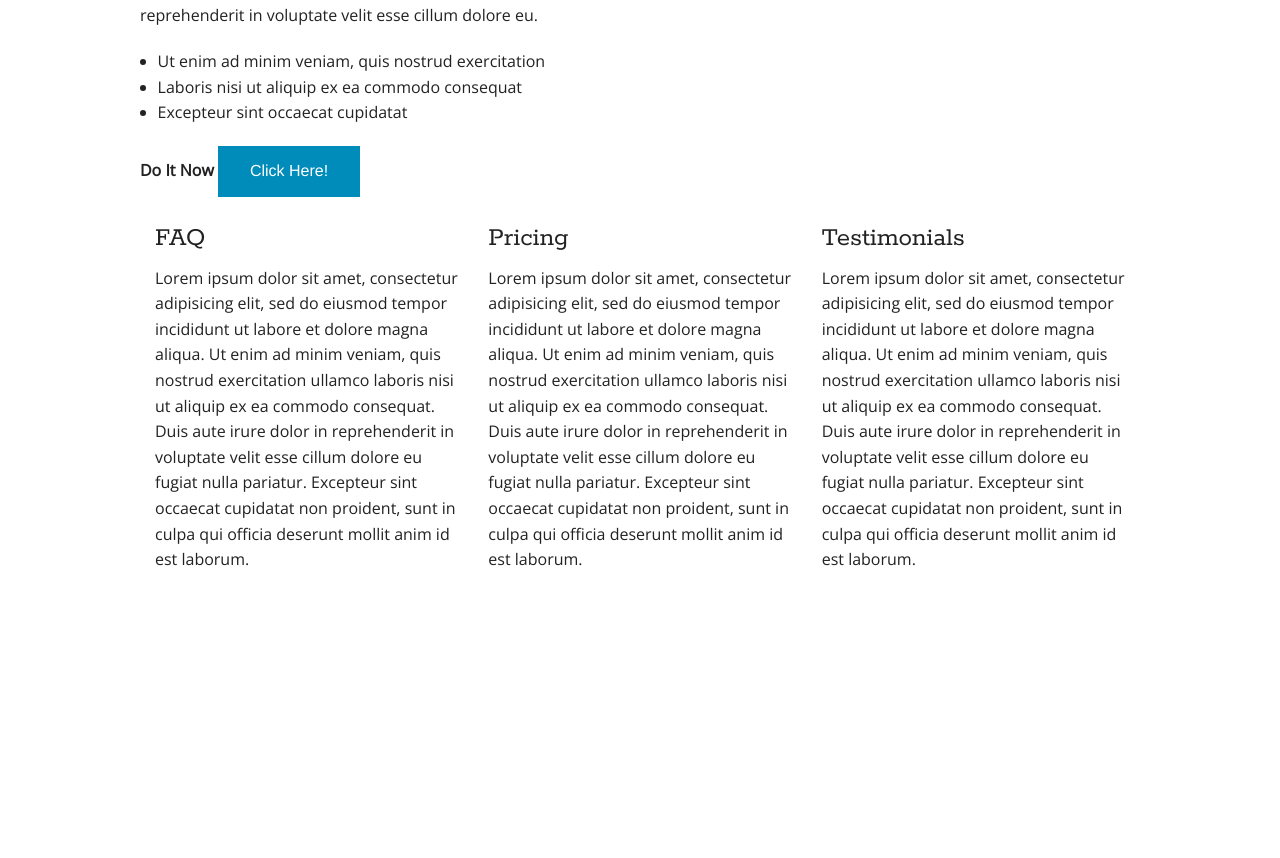
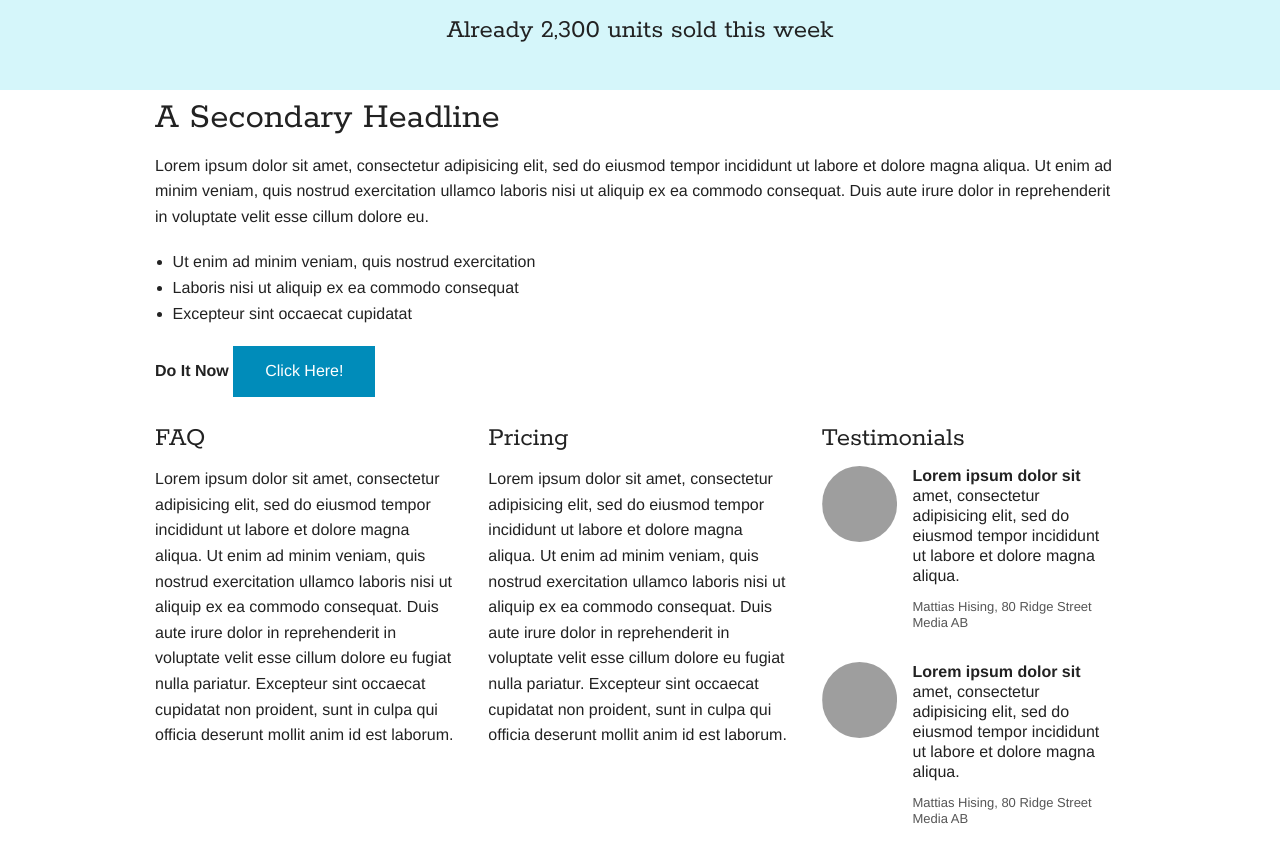
Before and after one commit to ATouhou/landingpage, a website: page index.html in a window 1280 px wide. Shown: the part 833-1691 px from the top of the page. Before the commit the page ends 1426 px from the top, so only its background shows below. Drawn offline with nearby package versions, Linux system fonts and the light colour scheme; grey boxes are pictures that could not be loaded.

Commit message:
added testimonial look and feel

```diff
--- a/index.html
+++ b/index.html
@@ -60,7 +60,7 @@
 			<div class="row">
 
 				<figure class="columns medium-7">
-						<img src="http://lorempixel.com/640/420/">
+						<img src="http://lorempixel.com/640/640/">
 						<a href="#" class="button expand">See how it works</a>
 				</figure>
 
@@ -74,17 +74,13 @@
 							<form>
 							  <div class="row">
 							    <div class="large-12 columns">
-							      <label>E-mail Address
 							        <input type="email" placeholder="Your E-mail Address" />
-							      </label>
 							    </div>
 							  </div>
 
 								<div class="row">
 									<div class="large-12 columns">
-										<label>Full Name
 											<input type="text" placeholder="Your Full Name" />
-										</label>
 									</div>
 								</div>
 
@@ -94,9 +90,8 @@
 									</div>
 								</div>
 
-								<p>Already got an account? <a href="">Sign in</a>.</p>
+								<p><small>Already got an account? <a href="">Sign in</a></small></p>
 
-								<p>Sign up using your Facebook account</p>
 
 							</form>
 				</div>
@@ -113,6 +108,7 @@
 	</div>
 
 	<div class="row">
+		<div class="columns large-12">
 		<h2>A Secondary Headline</h2>
 		<p>Lorem ipsum dolor sit amet, consectetur adipisicing elit, sed do eiusmod
 		tempor incididunt ut labore et dolore magna aliqua. Ut enim ad minim veniam,
@@ -128,19 +124,39 @@
 
 		<strong>Do It Now</strong> <a href="#" class="button">Click Here!</a>
 	</div>
+	</div>
 
 	<div class="row">
-		<div class="columns medium-4">
+		<div class="columns medium-4" id="faq">
 			<h3>FAQ</h3>
 			<p>Lorem ipsum dolor sit amet, consectetur adipisicing elit, sed do eiusmod tempor incididunt ut labore et dolore magna aliqua. Ut enim ad minim veniam, quis nostrud exercitation ullamco laboris nisi ut aliquip ex ea commodo consequat. Duis aute irure dolor in reprehenderit in voluptate velit esse cillum dolore eu fugiat nulla pariatur. Excepteur sint occaecat cupidatat non proident, sunt in culpa qui officia deserunt mollit anim id est laborum.</p>
 		</div>
-		<div class="columns medium-4">
+		<div class="columns medium-4" id="pricing">
 			<h3>Pricing</h3>
 			<p>Lorem ipsum dolor sit amet, consectetur adipisicing elit, sed do eiusmod tempor incididunt ut labore et dolore magna aliqua. Ut enim ad minim veniam, quis nostrud exercitation ullamco laboris nisi ut aliquip ex ea commodo consequat. Duis aute irure dolor in reprehenderit in voluptate velit esse cillum dolore eu fugiat nulla pariatur. Excepteur sint occaecat cupidatat non proident, sunt in culpa qui officia deserunt mollit anim id est laborum.</p>
 		</div>
-		<div class="columns medium-4">
+		<div class="columns medium-4" id="testimonials">
 			<h3>Testimonials</h3>
-			<p>Lorem ipsum dolor sit amet, consectetur adipisicing elit, sed do eiusmod tempor incididunt ut labore et dolore magna aliqua. Ut enim ad minim veniam, quis nostrud exercitation ullamco laboris nisi ut aliquip ex ea commodo consequat. Duis aute irure dolor in reprehenderit in voluptate velit esse cillum dolore eu fugiat nulla pariatur. Excepteur sint occaecat cupidatat non proident, sunt in culpa qui officia deserunt mollit anim id est laborum.</p>
+
+			<div class="testimonial row">
+				<div class="columns small-3 profile-pic">
+					<img src="http://placekitten.com/128/128">
+				</div>
+				<div class="columns small-9 testimonial-text">
+					<p>Lorem ipsum dolor sit amet, consectetur adipisicing elit, sed do eiusmod tempor incididunt ut labore et dolore magna aliqua. </p>
+					<a href="http://ridgestreet.com">Mattias Hising, 80 Ridge Street Media AB</a>
+				</div>
+			</div>
+
+			<div class="testimonial row">
+				<div class="columns small-3 profile-pic">
+					<img src="http://placekitten.com/128/128">
+				</div>
+				<div class="columns small-9 testimonial-text">
+					<p>Lorem ipsum dolor sit amet, consectetur adipisicing elit, sed do eiusmod tempor incididunt ut labore et dolore magna aliqua. </p>
+					<a href="http://ridgestreet.com">Mattias Hising, 80 Ridge Street Media AB</a>
+				</div>
+			</div>
 		</div>
 	</div>
 
--- /dev/null
+++ b/scss/landingpage/_header.scss
@@ -0,0 +1,5 @@
+header[role="banner"] {
+  margin-top:20px;
+  margin-bottom:20px;
+
+}
--- /dev/null
+++ b/scss/landingpage/_testimonials.scss
@@ -0,0 +1,31 @@
+.testimonial {
+
+
+  &.row {
+      margin:0 0 32px 0;
+  }
+
+
+  .profile-pic > img {
+    position:relative;
+    border-radius: 50%;
+    @include center-image();
+  }
+
+  .testimonial-text {
+    > p {
+      font-size:16px;
+      line-height:20px;
+      font-weight:300;
+      margin-bottom:12px;
+      &:first-line {
+        font-weight:600;
+      }
+    }
+
+    > a {
+      font-size:13px;
+      color:#555;
+    }
+  }
+}
--- /dev/null
+++ b/scss/landingpage/_typography.scss
@@ -0,0 +1,7 @@
+body {
+  font-family: 'Helvetica Neue', Helvetica, Arial, sans-serif;
+}
+
+h1, h2, h3, h4, h5, h6 {
+    font-family: 'Rokkitt', serif;
+}
--- a/scss/style.scss
+++ b/scss/style.scss
@@ -1,20 +1,16 @@
+@mixin center-image() {
+  position: absolute;
+  left: 50%;
+  -webkit-transform: translateX(-50%);
+     -moz-transform: translateX(-50%);
+      -ms-transform: translateX(-50%);
+       -o-transform: translateX(-50%);
+          transform: translateX(-50%);
+}
+
 @import "vendor/normalize";
 @import "vendor/foundation";
-
-body {
-  font-family: 'Open Sans', sans-serif;
-}
-
-h1, h2, h3, h4, h5, h6 {
-    font-family: 'Rokkitt', serif;
-}
-
-
-//Header
-
-header[role="banner"] {
-  margin-top:20px;
-  margin-bottom:20px;
-}
-
+@import "landingpage/typography";
+@import "landingpage/header";
 @import "landingpage/hero";
+@import "landingpage/testimonials";
```
Also changed, not shown: css/style.css.
